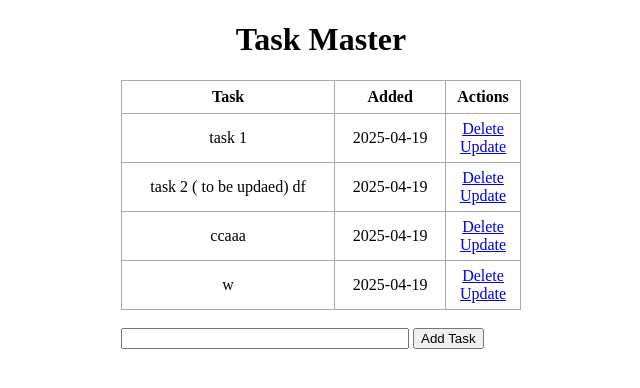
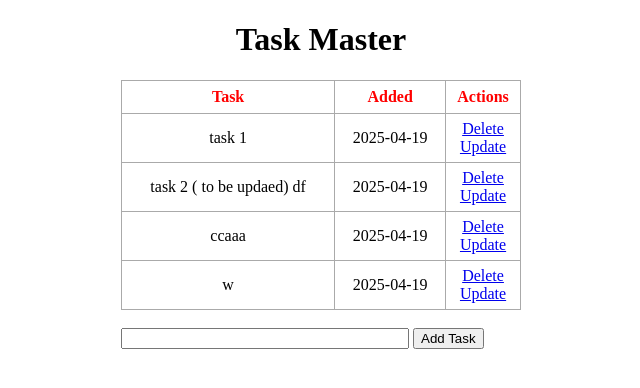
Before and after one commit to arsnan/to_do_crud, a Flask app: page / in a window 1280 px wide. Shown: the top 388 px of the page, without its empty margins (319-959 px from the left). Run offline with Flask 3, Linux system fonts and the light colour scheme.

Commit message:
change 2

```diff
--- a/static/css/main.css
+++ b/static/css/main.css
@@ -40,6 +40,7 @@ table {
 
 th {
     height: 30px;
+    color : red
 }
 
 td {
```
Also changed, not shown: instance/test.db.
